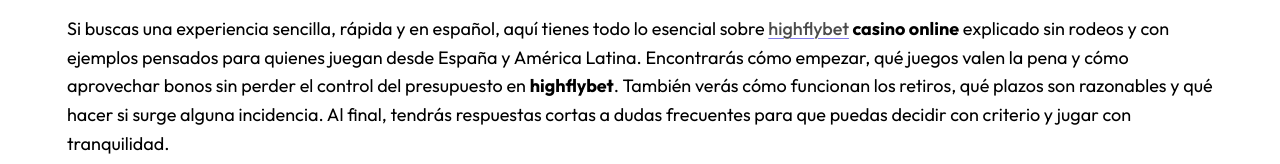
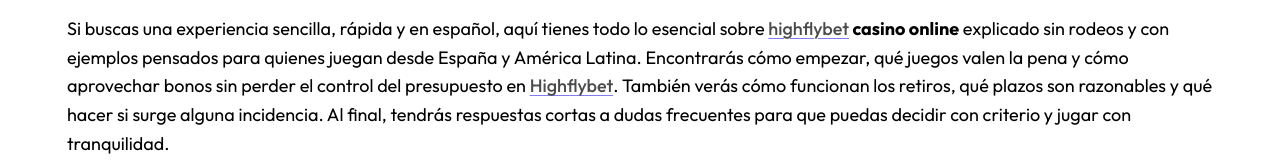
Before and after one commit to ttg-00/high-flybet.com, a plain HTML site: page index.html in a window 1280 px wide. Shown: the part 1141-1305 px from the top of the page. Drawn offline with Linux system fonts and the light colour scheme.

Commit message:
Update index.html

```diff
--- a/index.html
+++ b/index.html
@@ -222,7 +222,7 @@ todo lo esencial sobre <strong><a href="https://highfly.bet">highflybet</a> casi
 y con ejemplos pensados para quienes juegan desde España y América
 Latina. Encontrarás cómo empezar, qué juegos valen la pena y cómo
 aprovechar bonos sin perder el control del presupuesto en
-<strong>highflybet</strong>. También verás cómo funcionan los retiros, qué plazos son
+<strong><a href="https://highflybet.com.pl" title="Highflybet">Highflybet</a></strong>. También verás cómo funcionan los retiros, qué plazos son
 razonables y qué hacer si surge alguna incidencia. Al final, tendrás
 respuestas cortas a dudas frecuentes para que puedas decidir con
 criterio y jugar con tranquilidad.</p>
```
